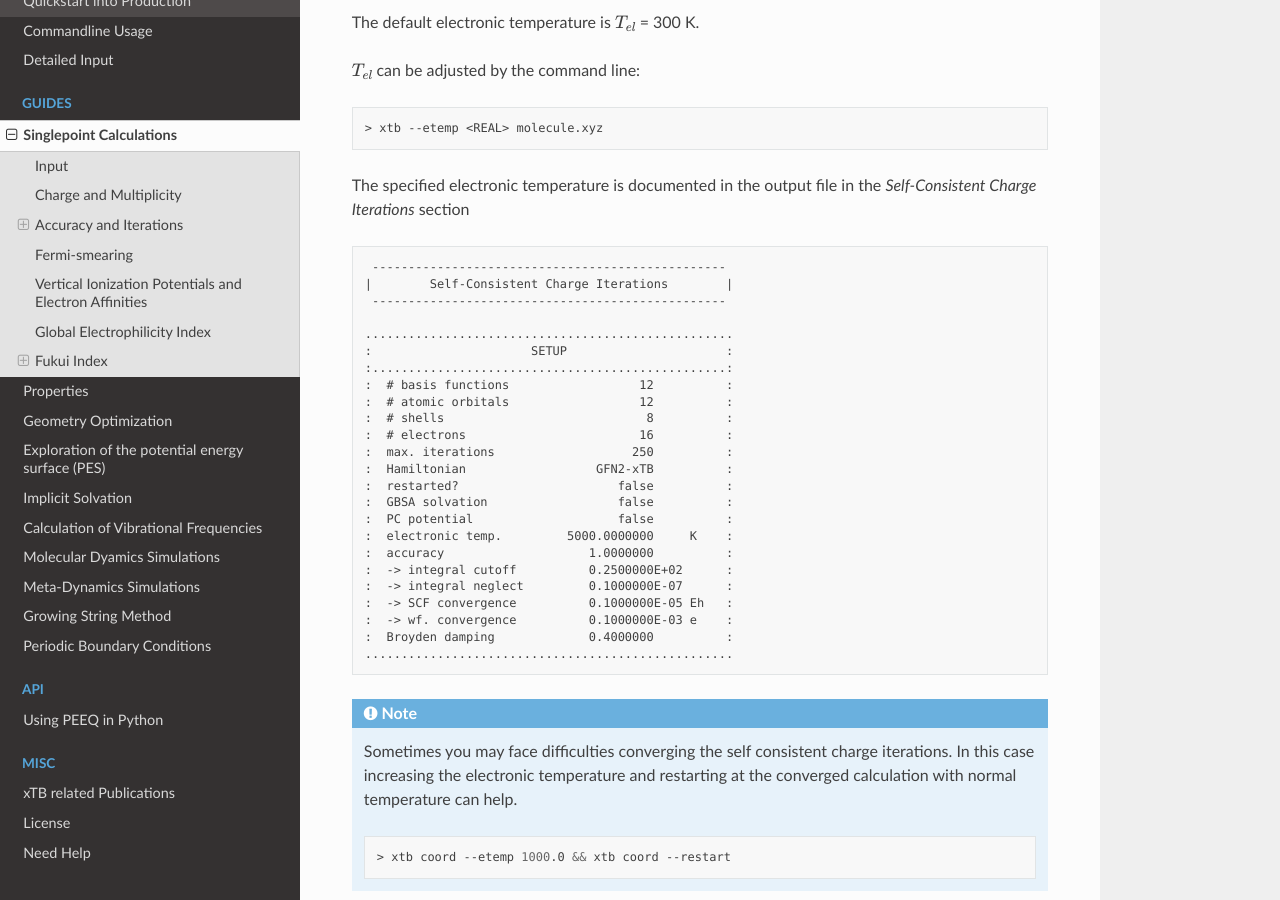
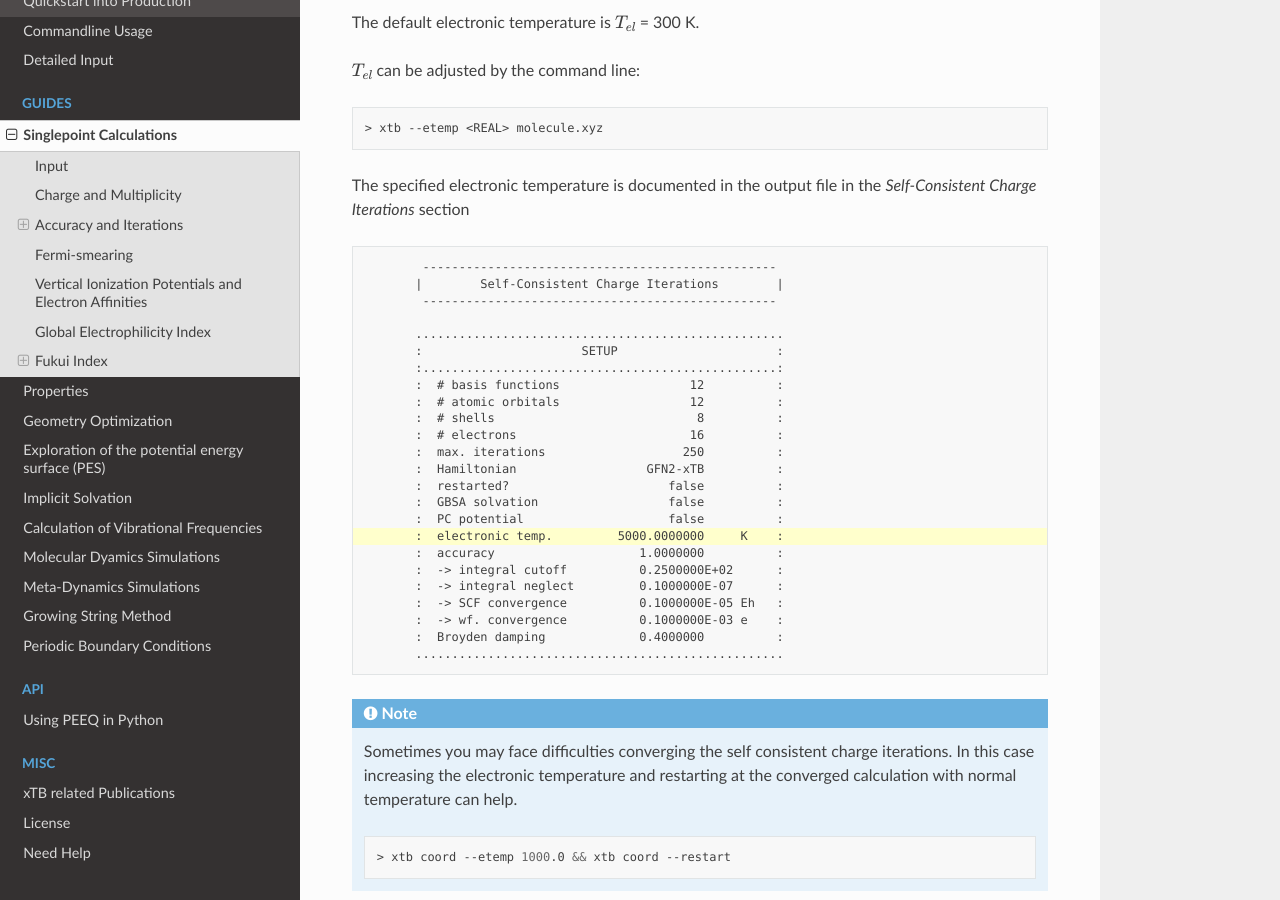
Before and after one commit to grimme-lab/xtb_docs, a Sphinx documentation site: the page built from source/sp.rst, in a window 1280 px wide and 900 px high, scrolled down 4883 px. Built offline with Sphinx 7.4.7 and the Read the Docs theme 2.0.0, drawn with Linux system fonts in a browser that asks for light colours; some of the changed text lies outside the part shown.

```diff
--- a/source/optimization.rst
+++ b/source/optimization.rst
@@ -194,6 +194,7 @@ Now, the optimization level ``tight`` and a maximal number of 50 optimization cy
 The ANCopt setup is adjusted as follows:
 
 .. code-block:: text
+   :emphasize-lines: 13,14
 
 		  ...................................................
 		  :                      SETUP                      :
@@ -267,6 +268,7 @@ The number of unpaired electrons (uhf) and the solvent have to be specified. Fur
 The thresholds corresponding to the optimization level 'loose' can be found in the ANCopt setup.
 
 .. code-block:: text
+   :emphasize-lines: 13,14
 
 		  ...................................................
 		  :                      SETUP                      :
--- a/source/sp.rst
+++ b/source/sp.rst
@@ -123,8 +123,8 @@ Example for a +1 charged molecule with 2 unpaired electrons:
 
 The imported specifications are documented in the output file in the *Calculation Setup* section.
 
-.. code:: bash
-
+.. code-block:: bash
+   :emphasize-lines: 11,12
 
            -------------------------------------------------
           |                Calculation Setup                |
@@ -244,7 +244,8 @@ The default electronic temperature is :math:`T_{el}` = 300 K.
 
 The specified electronic temperature is documented in the output file in the *Self-Consistent Charge Iterations* section
 
-.. code:: text
+.. code-block:: text
+   :emphasize-lines: 17
 
            -------------------------------------------------
           |        Self-Consistent Charge Iterations        |
@@ -325,7 +326,8 @@ in the output in the *vertical delta SCC IP calculation* and *vertical delta SCC
 
 Example output for the optimized Water molecule:
 
-.. code:: bash
+.. code-block:: bash
+   :emphasize-lines: 24,49
 
               -------------------------------------------------
              |        vertical delta SCC IP calculation        |
```
